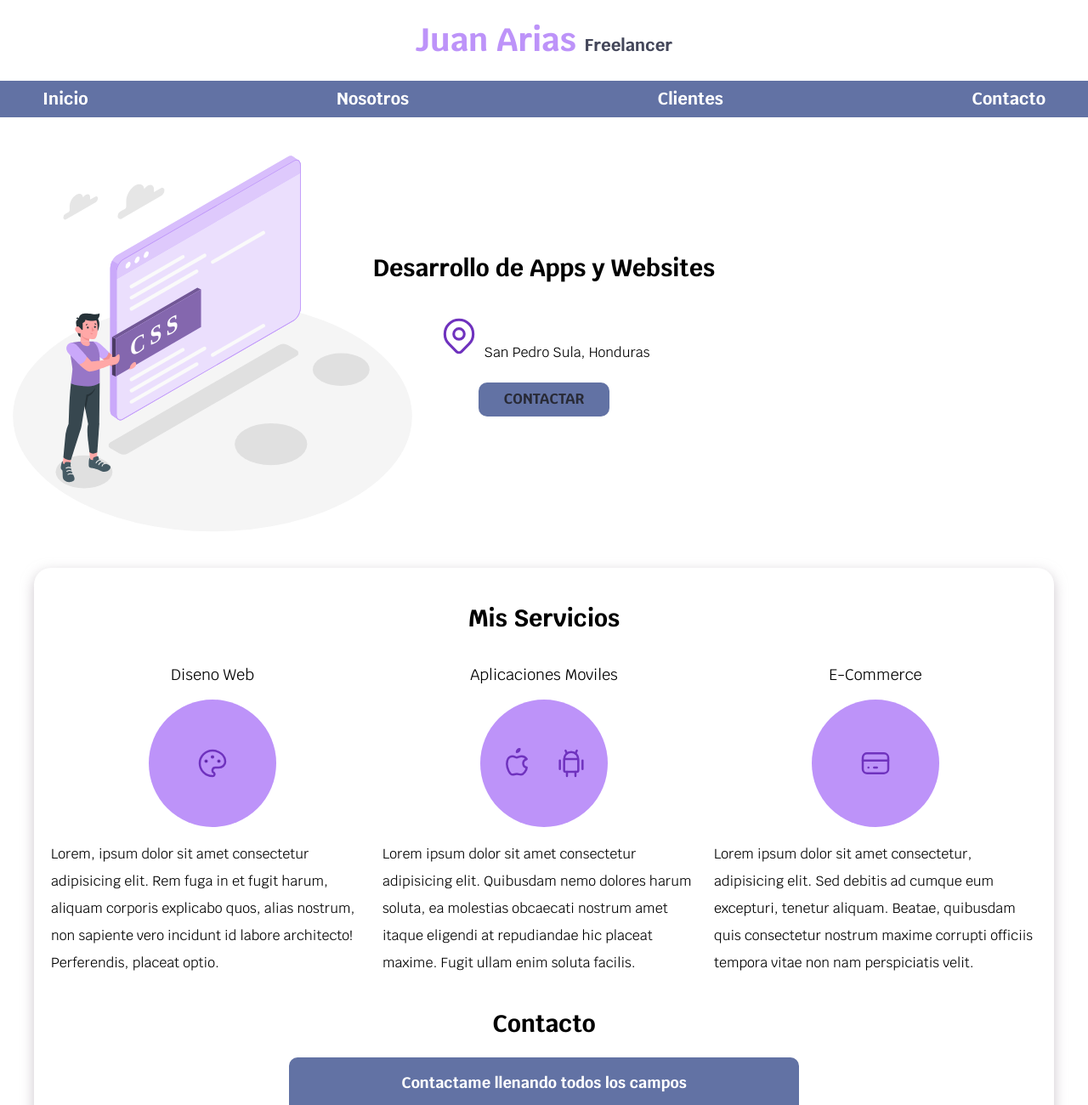
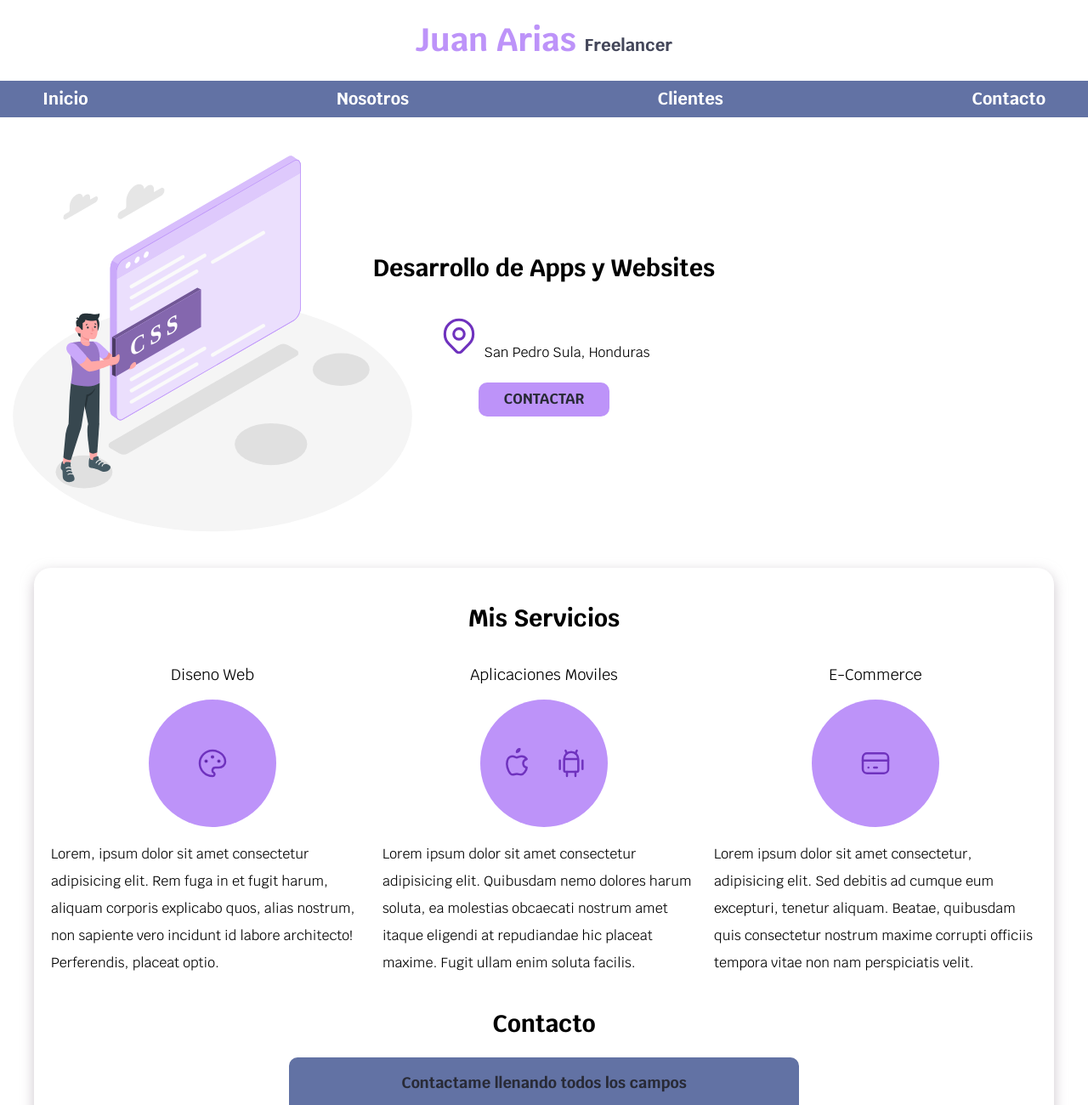
Before and after one commit to ariasortez08/WebFreelancer, a plain HTML site: page freelancer_inicio/index.html in a window 1280 px wide. Shown: the top 1300 px of the page at 85% size. Drawn offline with Linux system fonts and the light colour scheme.

Commit message:
Prueba Boton

```diff
--- a/freelancer_inicio/css/style.css
+++ b/freelancer_inicio/css/style.css
@@ -71,7 +71,7 @@ h3 {
 }
 
 .btn {
-  background-color: var(--gris);
+  background-color: var(--purple);
   border-radius: 1rem;
   color: var(--primario);
   font-size: 1.7rem;
@@ -139,7 +139,7 @@ h3 {
   font-size: 1.8rem;
   font-weight: bold;
   margin-bottom: 2rem;
-  color: var(--blanco);
+  color: var(--primario);
 }
 
 .footer {
```
